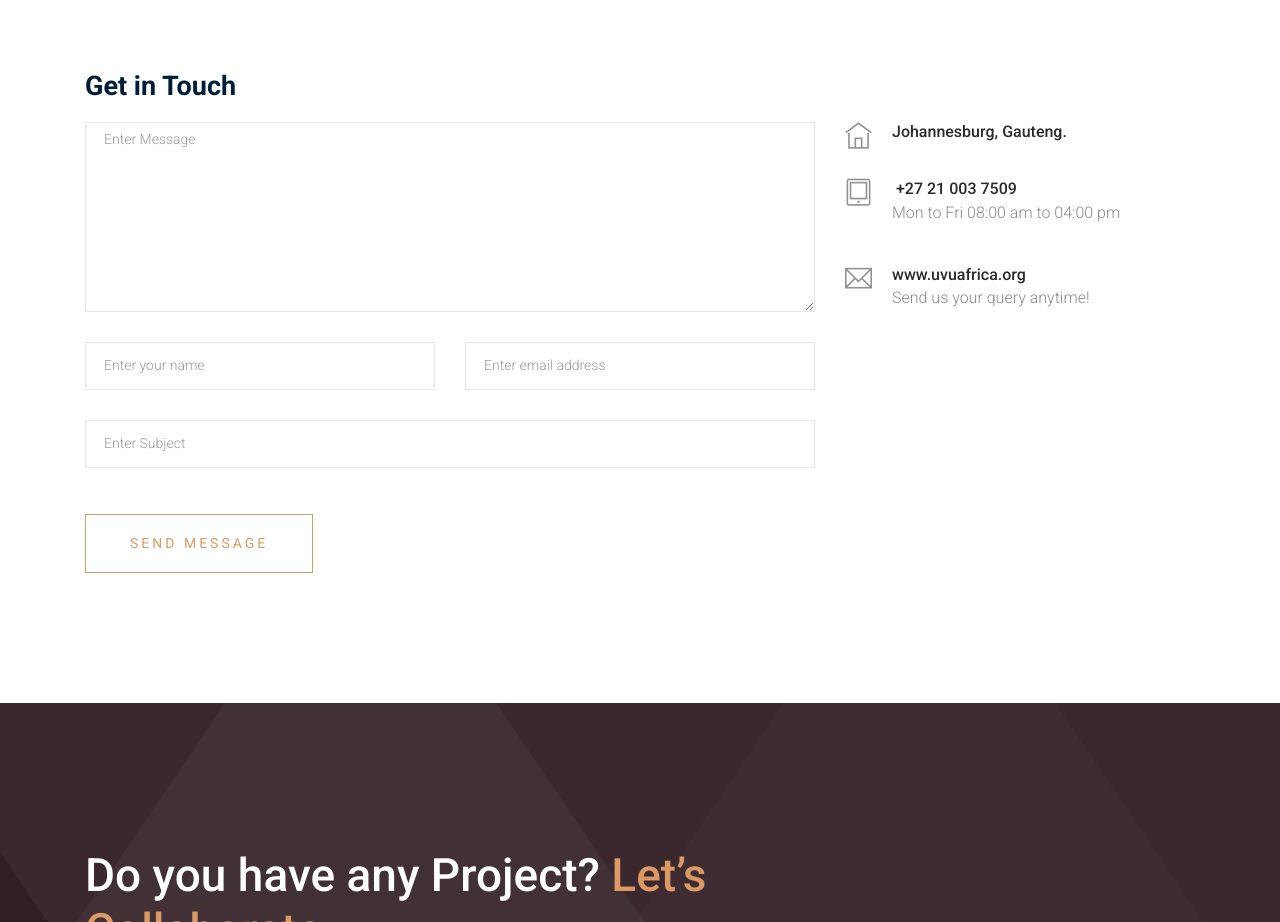
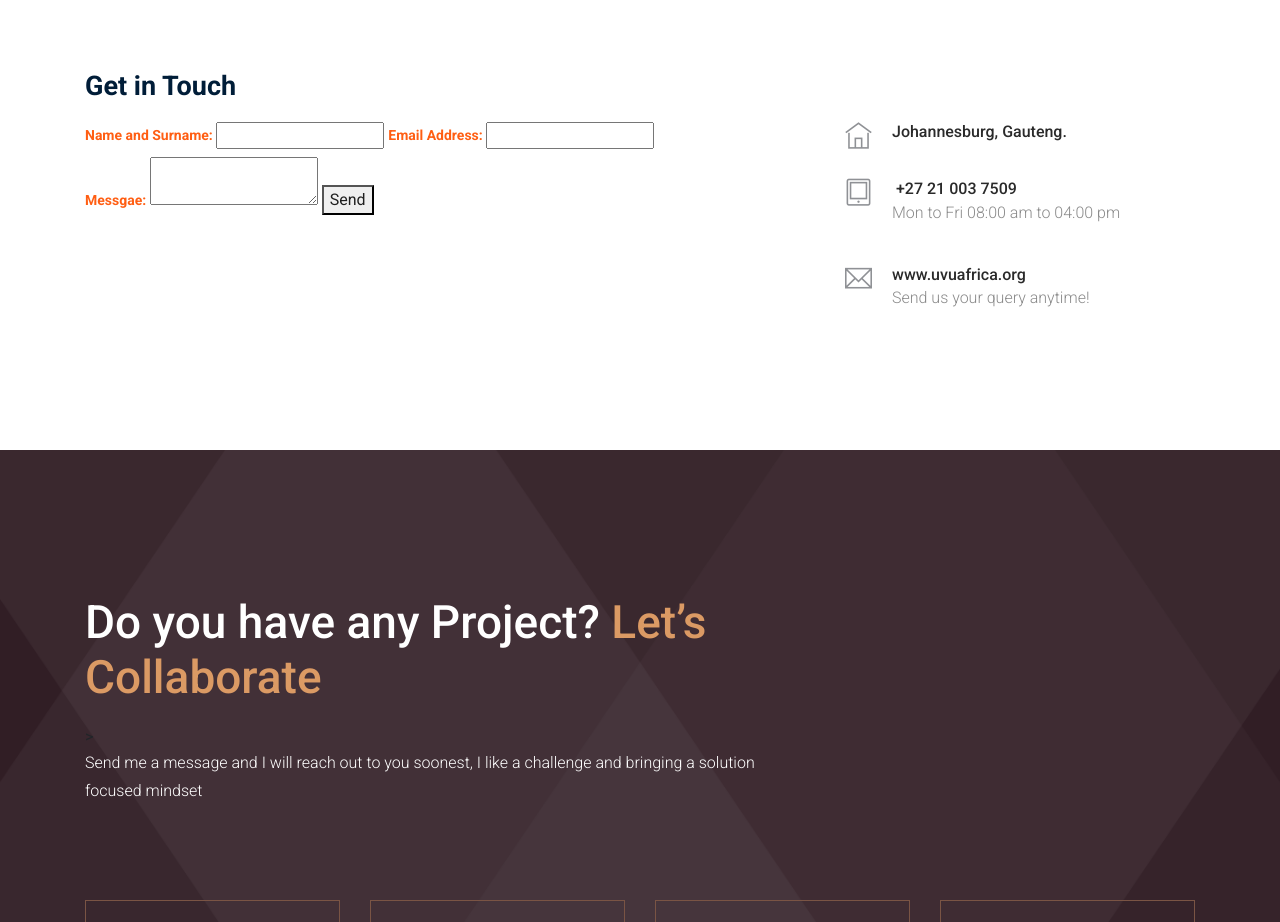
Before and after one commit to SphiweJoe/Professional_Portfolio, a plain HTML site: page contact.html in a window 1280 px wide. Shown: the part 1105-2027 px from the top of the page. Drawn offline with Linux system fonts and the light colour scheme; some packages are replaced by stand-ins of ours; files that its build step writes are made by us from their sources.

Commit message:
updated contact me form, added a webpage logo

```diff
--- a/contact.html
+++ b/contact.html
@@ -139,34 +139,21 @@
           <h2 class="contact-title">Get in Touch</h2>
         </div>
         <div class="col-lg-8">
-          <form class="form-contact contact_form" action="contact_process.php" method="post" id="contactForm" novalidate="novalidate">
-            <div class="row">
-              <div class="col-12">
-                <div class="form-group">
 
-                    <textarea class="form-control w-100" name="message" id="message" cols="30" rows="9" onfocus="this.placeholder = ''" onblur="this.placeholder = 'Enter Message'" placeholder = 'Enter Message'></textarea>
-                </div>
-              </div>
-              <div class="col-sm-6">
-                <div class="form-group">
-                  <input class="form-control" name="name" id="name" type="text" onfocus="this.placeholder = ''" onblur="this.placeholder = 'Enter your name'" placeholder = 'Enter your name'>
-                </div>
-              </div>
-              <div class="col-sm-6">
-                <div class="form-group">
-                  <input class="form-control" name="email" id="email" type="email" onfocus="this.placeholder = ''" onblur="this.placeholder = 'Enter email address'" placeholder = 'Enter email address'>
-                </div>
-              </div>
-              <div class="col-12">
-                <div class="form-group">
-                  <input class="form-control" name="subject" id="subject" type="text" onfocus="this.placeholder = ''" onblur="this.placeholder = 'Enter Subject'" placeholder = 'Enter Subject'>
-                </div>
-              </div>
-            </div>
-            <div class="form-group mt-3">
-              <button type="submit" class="button button-contactForm btn_4 boxed-btn">Send Message</button>
-            </div>
-          </form>
+        <!--contact form-->
+          <form action="https://formspree.io/f/mjkvrjaj" method="POST">
+          <label> <b>Name and Surname:</b>
+          <input type="name" name="name">
+          </label>
+          <label> <b>Email Address:</b>
+          <input type="email" name="email">
+          </label>
+          <label><b>Messgae:   </b>
+            <textarea name="message"></textarea>
+          </label>
+          <button type="submit">Send</button>
+        </form>
+
         </div>
         <div class="col-lg-4">
           <div class="media contact-info">
```
Also changed, not shown: index.html (+2 -2 lines).
